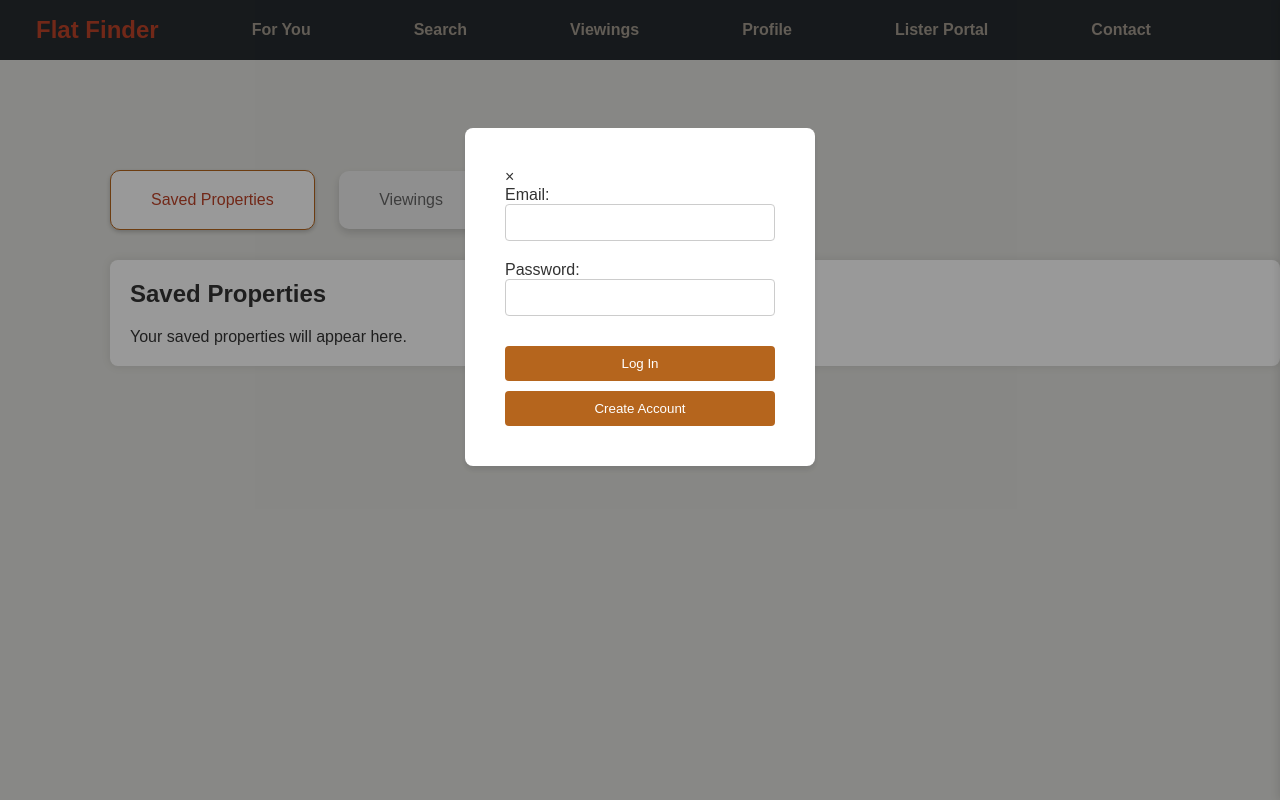
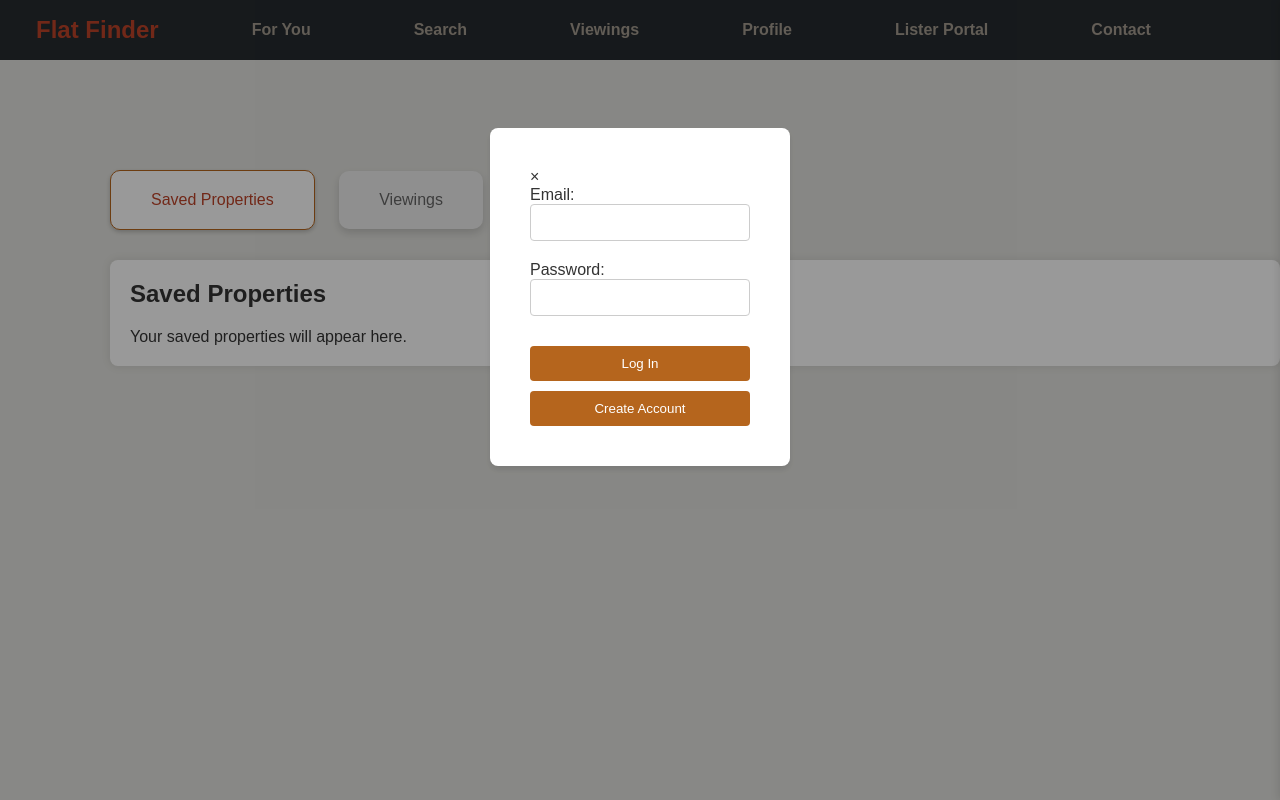
Before and after one commit to cooperkeenan/FlatFinder, a Flask app: page /login in a window 1280 px wide. Run offline with Flask 3, Linux system fonts and the light colour scheme.

Commit message:
made login not change size

```diff
--- a/static/profile.css
+++ b/static/profile.css
@@ -145,11 +145,11 @@ html, body {
     margin: 10% auto;
     padding: 40px;
     border: none;
-    width: 30%;
+    width: 300px;
     box-shadow: 0 4px 6px rgba(0, 0, 0, 0.1);
     border-radius: 8px;
-    max-width: 350px;
 }
+
 
 
 .form-content {
```
